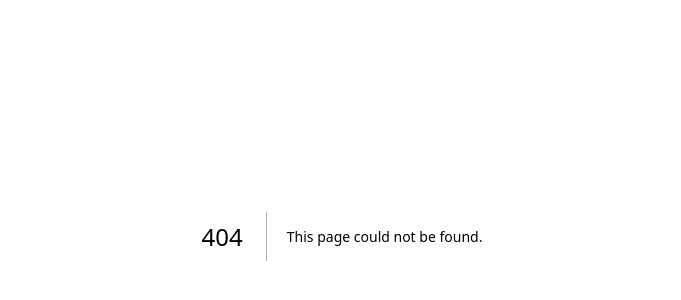
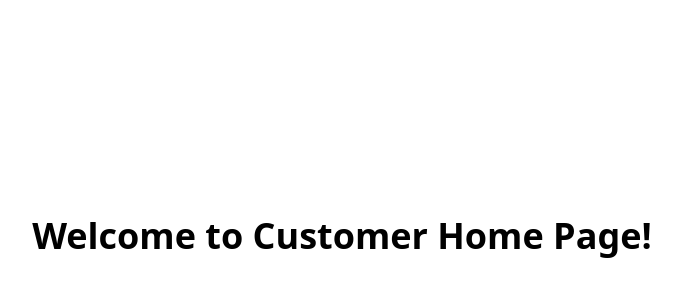
Before and after one commit to hasibul-kabir/Eazy-Purchase, a Next.js app: page /me in a window 1280 px wide. Before the commit this address had no page. Shown: the part 164-464 px from the top of the page, without its empty margins (298-979 px from the left). Built offline with nearby package versions, Linux system fonts and the light colour scheme.

Commit message:
working on create folder basic folder structure

```diff
--- /dev/null
+++ b/app/me/page.jsx
@@ -0,0 +1,9 @@
+export default function CustomerHome() {
+  return (
+    <main className="min-h-screen flex flex-col justify-center items-center">
+      <h1 className="font-bold text-4xl text-center">
+        Welcome to Customer Home Page!
+      </h1>
+    </main>
+  );
+}
--- /dev/null
+++ b/app/we/page.jsx
@@ -0,0 +1,9 @@
+export default function OwnerHome() {
+  return (
+    <main className="min-h-screen flex flex-col justify-center items-center">
+      <h1 className="font-bold text-4xl text-center">
+        Welcome Owner Home Page!
+      </h1>
+    </main>
+  );
+}
```
Also changed, not shown: app/layout.jsx (renamed from app/layout.js), app/page.jsx (renamed from app/page.js).
